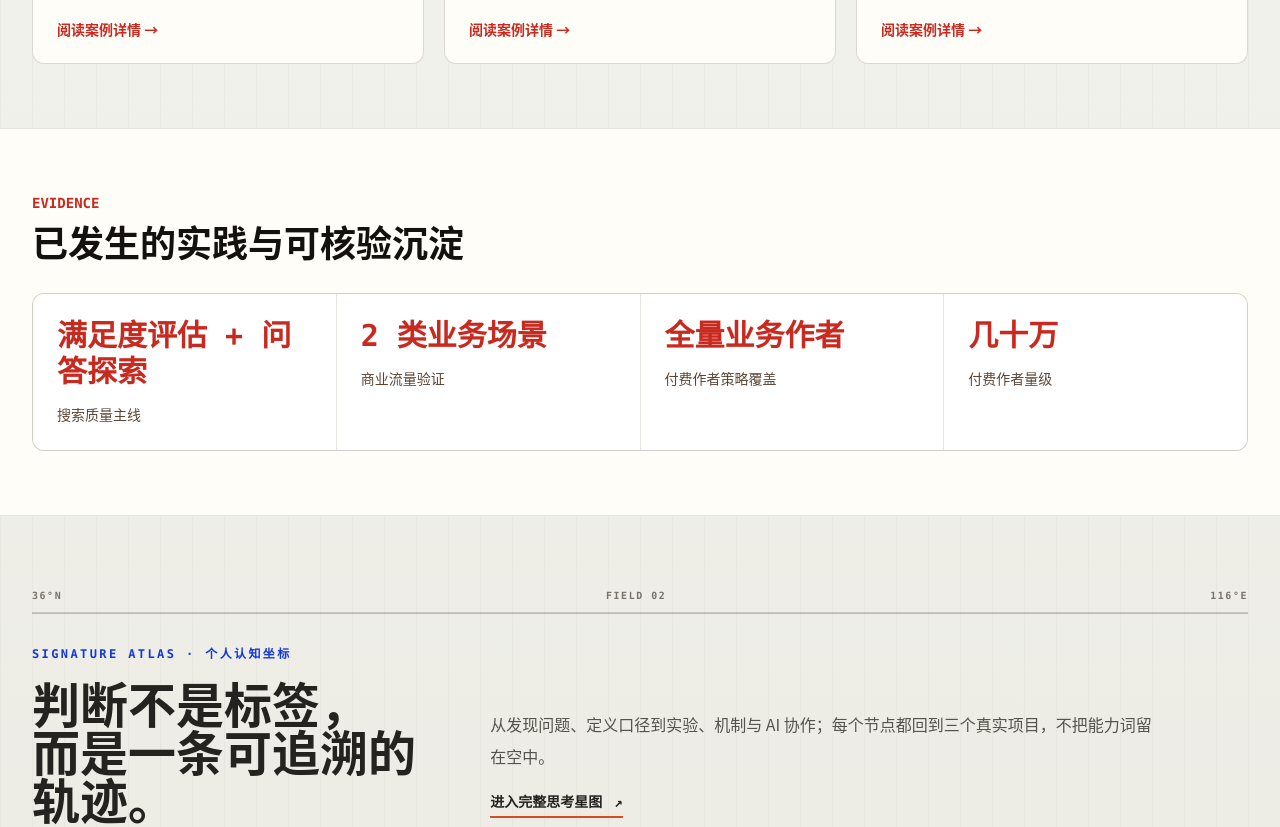
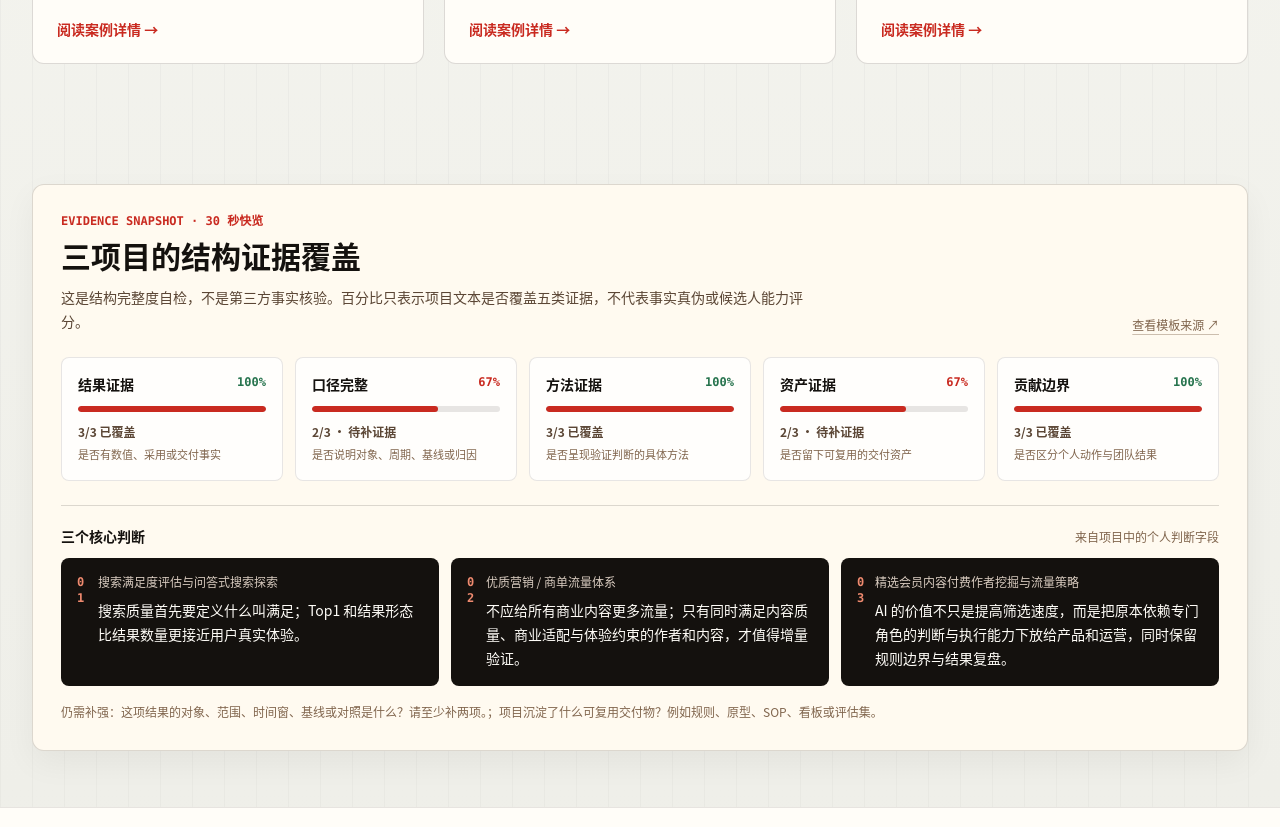
Before and after one commit to haimuhaimu/strategy-product-portfolio-template, a Next.js app: page / in a window 1280 px wide. Shown: the part 1240-2067 px from the top of the page. Built offline with nearby package versions, Linux system fonts and the light colour scheme; no server answers.

Commit message:
首页加入招聘官三十秒证据快览
Co-Authored-By: Aime <aime@bytedance.com>
Change-Id: If48f2d51e8308cb7d9eed557a8b954c3f15a138c

```diff
--- a/src/app/page.tsx
+++ b/src/app/page.tsx
@@ -1,5 +1,7 @@
 import type { Metadata } from "next";
+import React from "react";
 import { ClosingCTA } from "@/components/ClosingCTA";
+import { EvidenceSnapshot } from "@/components/EvidenceSnapshot";
 import { FeaturedProjectShowcase } from "@/components/FeaturedProjectShowcase";
 import { HeroOverview } from "@/components/HeroOverview";
 import { HomeEvidenceSection } from "@/components/HomeEvidenceSection";
@@ -17,10 +19,12 @@ export const metadata: Metadata = createPageMetadata({
 export default function Home() {
   const profile = getProfile();
   const home = getHomeConfig();
+  const featuredProjects = getFeaturedProjects();
   return (
     <main className="home-page">
       <div className="mx-auto max-w-7xl px-4 sm:px-8"><HeroOverview profile={profile} home={home} /></div>
-      <FeaturedProjectShowcase projects={getFeaturedProjects()} />
+      <FeaturedProjectShowcase projects={featuredProjects} />
+      <EvidenceSnapshot projects={featuredProjects} />
       <HomeEvidenceSection home={home} />
       <SignatureAtlasSection roadmap={getRoadmap()} starMap={getStarMap()} />
       <ClosingCTA contact={getContact()} />
--- /dev/null
+++ b/src/components/EvidenceSnapshot.tsx
@@ -0,0 +1,110 @@
+import React from "react";
+import { auditPortfolioDraft, DIMENSIONS } from "@/lib/evidence-audit.mjs";
+import type { EvidenceAuditReport, EvidenceDimensionKey } from "@/lib/evidence-audit-types";
+import type { Project } from "@/types/project";
+
+const dimensionHints: Record<EvidenceDimensionKey, string> = {
+  resultEvidence: "是否有数值、采用或交付事实",
+  scopeAndAttribution: "是否说明对象、周期、基线或归因",
+  methodEvidence: "是否呈现验证判断的具体方法",
+  artifactEvidence: "是否留下可复用的交付资产",
+  contributionBoundary: "是否区分个人动作与团队结果",
+};
+
+function coverageLabel(value: number, projectCount: number) {
+  const covered = Math.round(value * projectCount);
+  return covered === projectCount ? `${covered}/${projectCount} 已覆盖` : `${covered}/${projectCount} · 待补证据`;
+}
+
+function DimensionCoverage({
+  report,
+  projectCount,
+}: {
+  report: EvidenceAuditReport;
+  projectCount: number;
+}) {
+  return (
+    <div className="grid gap-3 sm:grid-cols-2 xl:grid-cols-5">
+      {DIMENSIONS.map(([key, label]) => {
+        const dimension = report.dimensionScores[key];
+        const percentage = Math.round(dimension.value * 100);
+        return (
+          <div key={key} className="rounded-lg border border-[#14110e]/10 bg-white/80 p-4">
+            <div className="flex items-start justify-between gap-3">
+              <h3 className="text-sm font-semibold text-[#14110e]">{label}</h3>
+              <span className={`font-mono text-xs font-semibold ${percentage === 100 ? "text-[#26734d]" : "text-[#c92a20]"}`}>
+                {percentage}%
+              </span>
+            </div>
+            <div className="mt-3 h-1.5 overflow-hidden rounded-full bg-[#14110e]/10">
+              <div
+                className="h-full rounded-full bg-[#c92a20] transition-[width] duration-500 motion-reduce:transition-none"
+                style={{ width: `${percentage}%` }}
+              />
+            </div>
+            <p className="mt-3 text-xs font-semibold text-[#5b4635]">{coverageLabel(dimension.value, projectCount)}</p>
+            <p className="mt-1 text-[11px] leading-5 text-[#80654d]">{dimensionHints[key as EvidenceDimensionKey]}</p>
+          </div>
+        );
+      })}
+    </div>
+  );
+}
+
+function CoreJudgments({ projects }: { projects: Project[] }) {
+  const judgments = projects
+    .map((project) => ({ title: project.title, judgment: project.roleContribution?.judgment?.trim() }))
+    .filter((item): item is { title: string; judgment: string } => Boolean(item.judgment))
+    .slice(0, 3);
+
+  return (
+    <div className="mt-6 border-t border-[#14110e]/15 pt-5">
+      <div className="flex flex-wrap items-baseline justify-between gap-2">
+        <h3 className="text-sm font-semibold text-[#14110e]">三个核心判断</h3>
+        <span className="text-xs text-[#80654d]">来自项目中的个人判断字段</span>
+      </div>
+      {judgments.length ? (
+        <ol className="mt-3 grid gap-3 lg:grid-cols-3">
+          {judgments.map((item, index) => (
+            <li key={item.title} className="flex gap-3 rounded-lg bg-[#14110e] p-4 text-[#fffdf8]">
+              <span className="font-mono text-xs font-semibold text-[#ef8a6f]">0{index + 1}</span>
+              <div>
+                <p className="text-xs text-[#d8cbbf]">{item.title}</p>
+                <p className="mt-2 text-sm leading-6">{item.judgment}</p>
+              </div>
+            </li>
+          ))}
+        </ol>
+      ) : (
+        <p className="mt-3 rounded-lg border border-dashed border-[#c92a20]/40 bg-white p-4 text-sm text-[#7a3028]">
+          待补证据：项目尚未填写可公开的关键判断。
+        </p>
+      )}
+    </div>
+  );
+}
+
+export function EvidenceSnapshot({ projects }: { projects: Project[] }) {
+  const selectedProjects = projects.slice(0, 3);
+  const report = auditPortfolioDraft({ projects: selectedProjects }) as EvidenceAuditReport;
+
+  return (
+    <section aria-labelledby="evidence-snapshot-title" className="mx-auto max-w-7xl px-4 py-10 sm:px-8 sm:py-14">
+      <div className="rounded-xl border border-[#14110e]/15 bg-[#fffaf0] p-5 shadow-[0_12px_32px_rgba(20,17,14,0.05)] sm:p-7">
+        <div className="flex flex-col gap-4 md:flex-row md:items-end md:justify-between">
+          <div className="max-w-3xl">
+            <p className="font-mono text-xs font-semibold text-[#c92a20]">EVIDENCE SNAPSHOT · 30 秒快览</p>
+            <h2 id="evidence-snapshot-title" className="mt-2 text-2xl font-semibold text-[#14110e] sm:text-3xl">三项目的结构证据覆盖</h2>
+            <p className="mt-3 text-sm leading-6 text-[#5b4635]">这是结构完整度自检，不是第三方事实核验。百分比只表示项目文本是否覆盖五类证据，不代表事实真伪或候选人能力评分。</p>
+          </div>
+          <a href="https://github.com/haimuhaimu/strategy-product-portfolio-template" target="_blank" rel="noreferrer" className="text-xs text-[#80654d] underline decoration-[#80654d]/40 underline-offset-4 hover:text-[#c92a20]">查看模板来源 ↗</a>
+        </div>
+        <div className="mt-6">
+          <DimensionCoverage report={report} projectCount={selectedProjects.length || 1} />
+        </div>
+        <CoreJudgments projects={selectedProjects} />
+        {report.questions.length ? <p className="mt-4 text-xs leading-5 text-[#80654d]">仍需补强：{report.questions.join("；")}</p> : null}
+      </div>
+    </section>
+  );
+}
```
Also changed, not shown: 1 other file (tests, documents, lock files or other folders).
